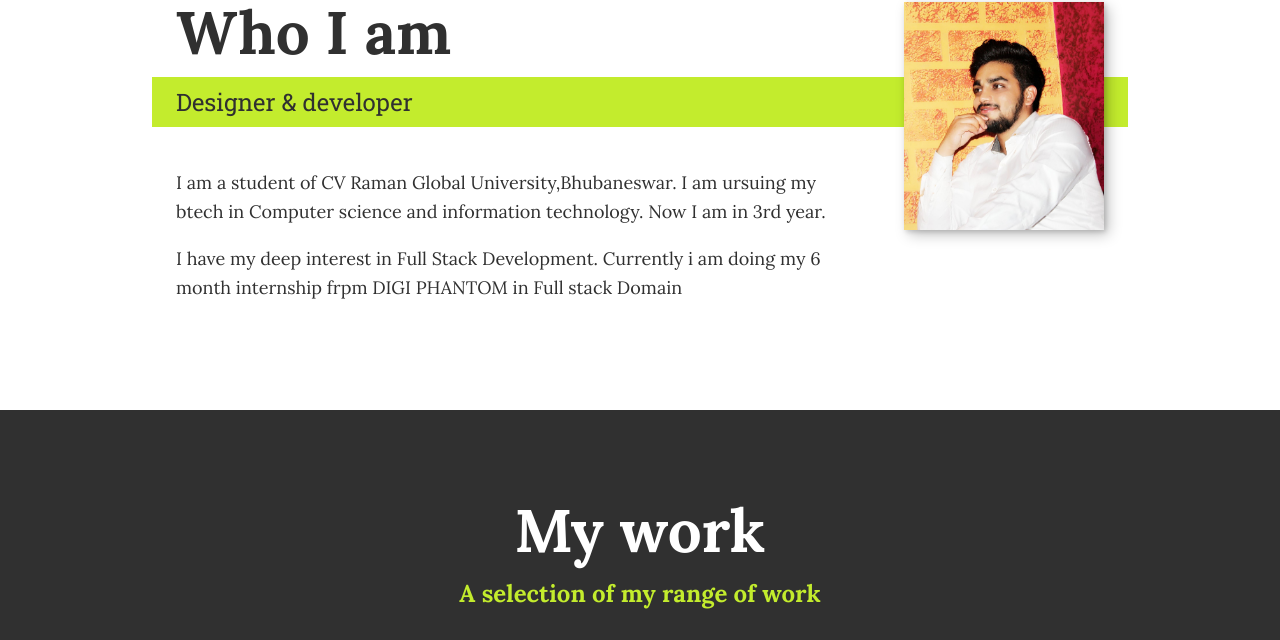
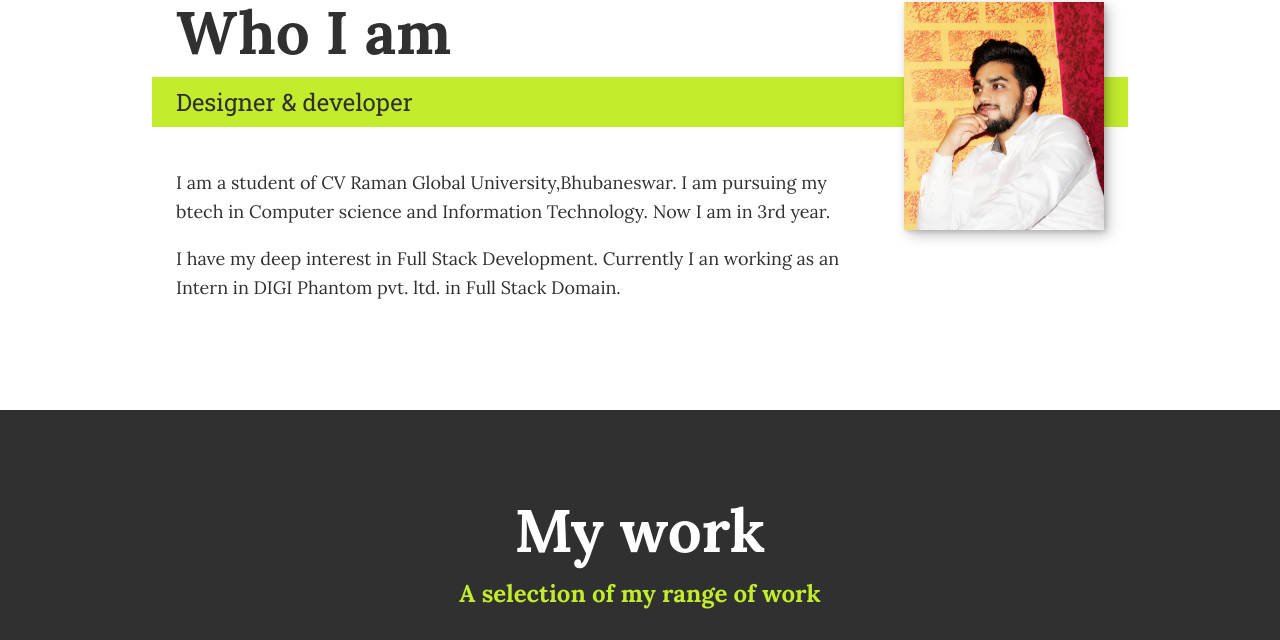
Before and after one commit to Suraj-199/My-portfolio, a plain HTML site: page index.html in a window 1280 px wide. Shown: the part 1612-2252 px from the top of the page. Drawn offline with nearby package versions, Linux system fonts and the light colour scheme.

Commit message:
Update index.html

```diff
--- a/index.html
+++ b/index.html
@@ -103,12 +103,11 @@
         <p class="section__subtitle section__subtitle--about">Designer & developer </p>
 
         <div class="about-me__body">
-            <p data-aos="zoom-in-down">I am a student of CV Raman Global University,Bhubaneswar. I am ursuing my btech
+            <p data-aos="zoom-in-down">I am a student of CV Raman Global University,Bhubaneswar. I am pursuing my btech
                 in Computer science and
-                information technology. Now I am in 3rd year.</p>
-            <p data-aos="zoom-in-up">I have my deep interest in Full Stack Development. Currently i am doing my 6
-                month internship frpm DIGI
-                PHANTOM in Full stack Domain</p>
+                Information Technology. Now I am in 3rd year.</p>
+            <p data-aos="zoom-in-up">I have my deep interest in Full Stack Development.
+            Currently I an working as an Intern in DIGI Phantom pvt. ltd. in Full Stack Domain.</p>
         </div>
 
         <img src="./img/img2.jpg" alt="Jane leaning against a bus" class="about-me__img">
```
